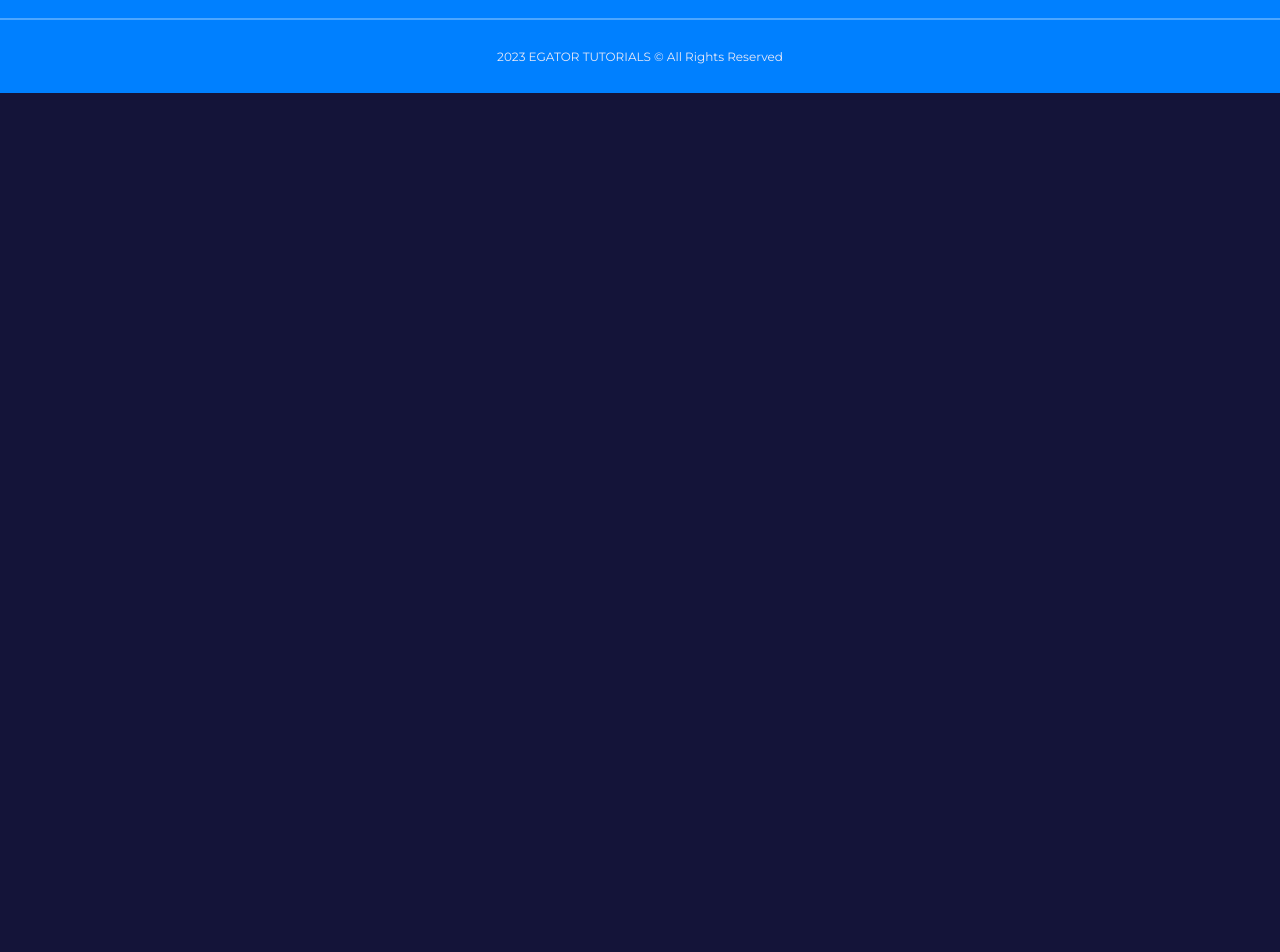
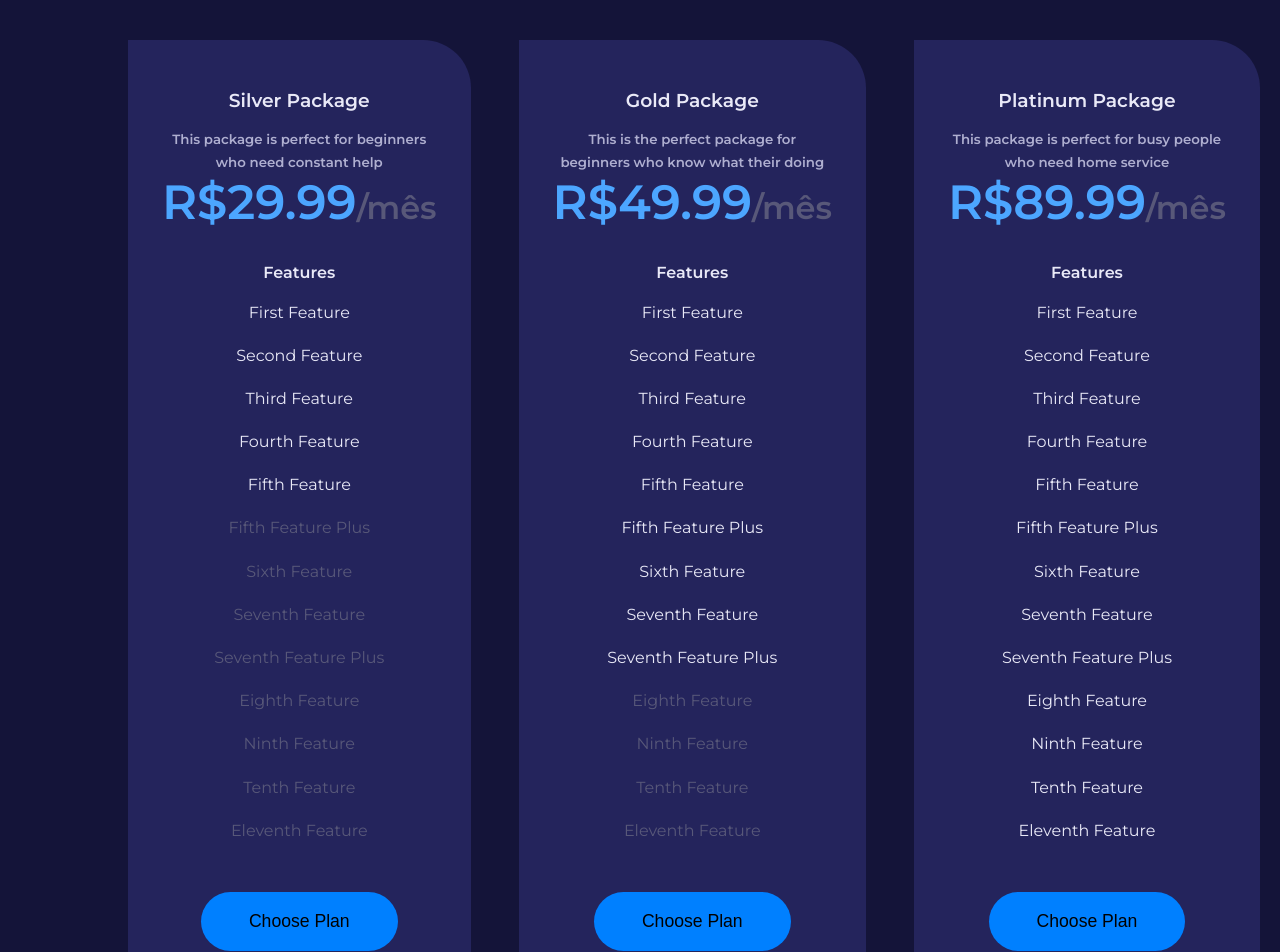
Before and after one commit to WerbethAraujo/website-with-react, a React (Create React App) app: page /plans in a window 1280 px wide. Shown: the part 520-1472 px from the top of the page. Before the commit the page ends 800 px from the top, so only its background shows below. Built offline with nearby package versions, Linux system fonts and the light colour scheme.

Commit message:
feat: plans page done

```diff
--- a/src/pages/plans/Plans.jsx
+++ b/src/pages/plans/Plans.jsx
@@ -1,7 +1,40 @@
+import Header from '../../components/Header';
+import headerImage from '../../images/header_bg_4.jpg';
+
+import Card from '../../UI/Card';
+
+import { plans } from '../../data';
+
 import './plans.css';
 
 const Plans = () => {
-  return <div>Plans</div>;
+  return (
+    <>
+      <Header image={headerImage} title='Membership Plans'>
+        Lorem ipsum dolor sit amet consectetur adipisicing elit. Omnis in,
+        adipisci accusamus, iure repellat autem magni? eaque?
+      </Header>
+      <section className='plans'>
+        <div className='container plans__container'>
+          {plans.map(({ id, name, desc, price, features }) => (
+            <Card key={id} className='plan'>
+              <h3>{name}</h3>
+              <small>{desc}</small>
+              <h1>{`R$${price}`}</h1>
+              <h2>/mês</h2>
+              <h4>Features</h4>
+              {features.map(({ feature, available }, index) => (
+                <p key={index} className={!available ? 'disabled' : ''}>
+                  {feature}
+                </p>
+              ))}
+              <button className='btn btn-lg'>Choose Plan</button>
+            </Card>
+          ))}
+        </div>
+      </section>
+    </>
+  );
 };
 
 export default Plans;
--- a/src/pages/plans/plans.css
+++ b/src/pages/plans/plans.css
@@ -0,0 +1,59 @@
+.plans__container {
+  display: grid;
+  grid-template-columns: repeat(3, 1fr);
+  gap: 3rem;
+}
+
+.plan h3 {
+  margin-bottom: 0.8rem;
+}
+
+plan small {
+  margin-bottom: 2rem;
+}
+
+.plan h1 {
+  color: var(--color-primary-variant);
+  display: inline;
+}
+
+.plan h2 {
+  display: inline;
+  color: var(--color-gray-400);
+}
+
+.plan h4 {
+  margin-top: 2rem;
+}
+
+.plan p {
+  margin-top: 1rem;
+  color: var(--color-gray-100);
+}
+.plan p.disabled {
+  color: var(--color-gray-400);
+}
+
+.plan button {
+  margin-top: 3rem;
+  cursor: pointer;
+}
+
+/* media queries  */
+
+@media screen and (max-width: 1024px) {
+  .plans__container {
+    grid-template-columns: 1fr 1fr;
+  }
+}
+
+@media screen and (max-width: 600px) {
+  .plans__container {
+    grid-template-columns: 1fr;
+  }
+
+  .plan {
+    width: 90%;
+    margin-inline: auto;
+  }
+}
```
